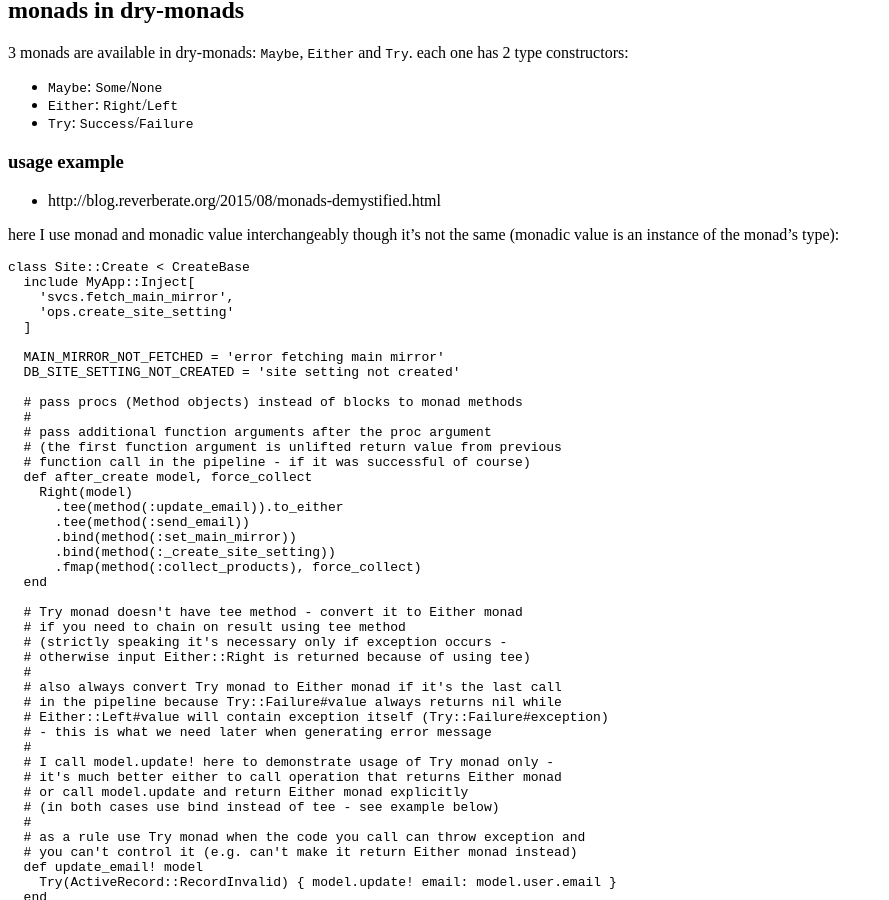
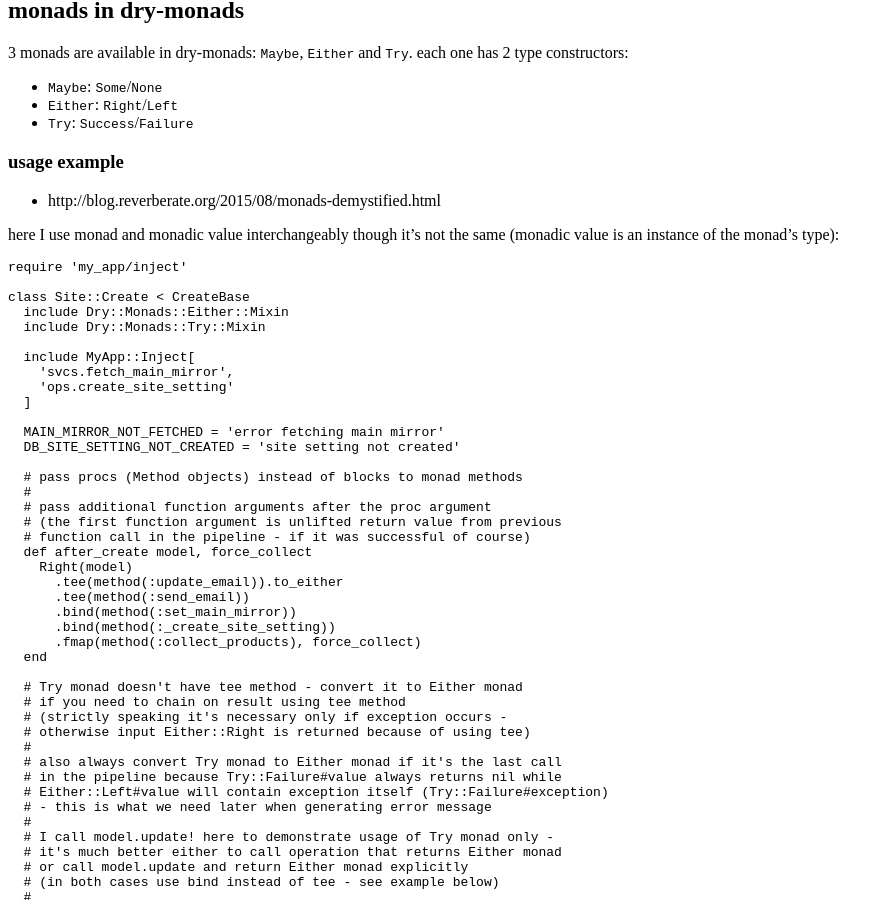
Before and after one commit to tap349/tap349.github.io, a Jekyll site: the page built from _posts/2017-02-27-monads-in-ruby.md, in a window 1280 px wide and 900 px high, scrolled down 903 px. Shown: the whole window, without its empty margins (0-889 px from the left). Built offline with Jekyll 4.4.1, drawn with Linux system fonts in a browser that asks for light colours.

Commit message:
update 2017-02-27_04:37:09

````diff
--- a/_posts/2017-02-27-monads-in-ruby.md
+++ b/_posts/2017-02-27-monads-in-ruby.md
@@ -73,7 +73,12 @@ here I use monad and monadic value interchangeably though it's not the same
 (monadic value is an instance of the monad's type):
 
 ```ruby
+require 'my_app/inject'
+
 class Site::Create < CreateBase
+  include Dry::Monads::Either::Mixin
+  include Dry::Monads::Try::Mixin
+
   include MyApp::Inject[
     'svcs.fetch_main_mirror',
     'ops.create_site_setting'
````
